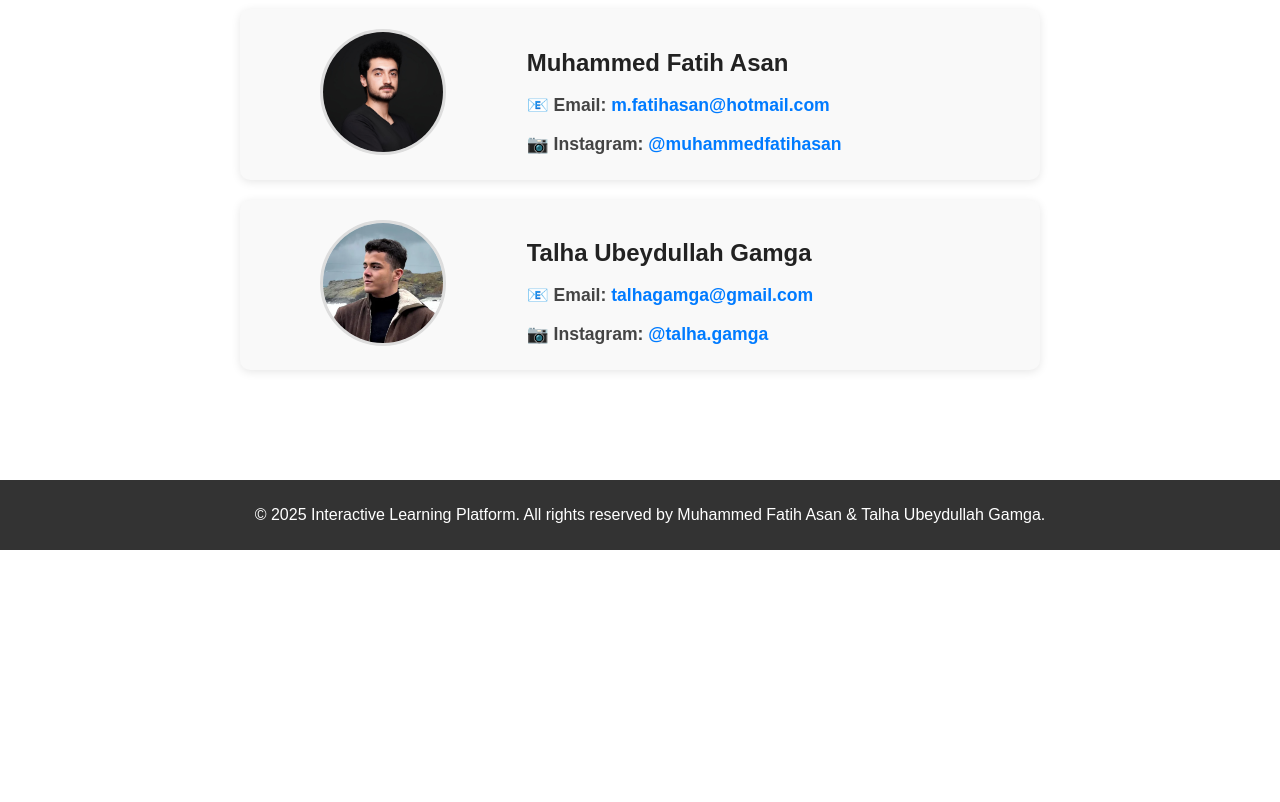
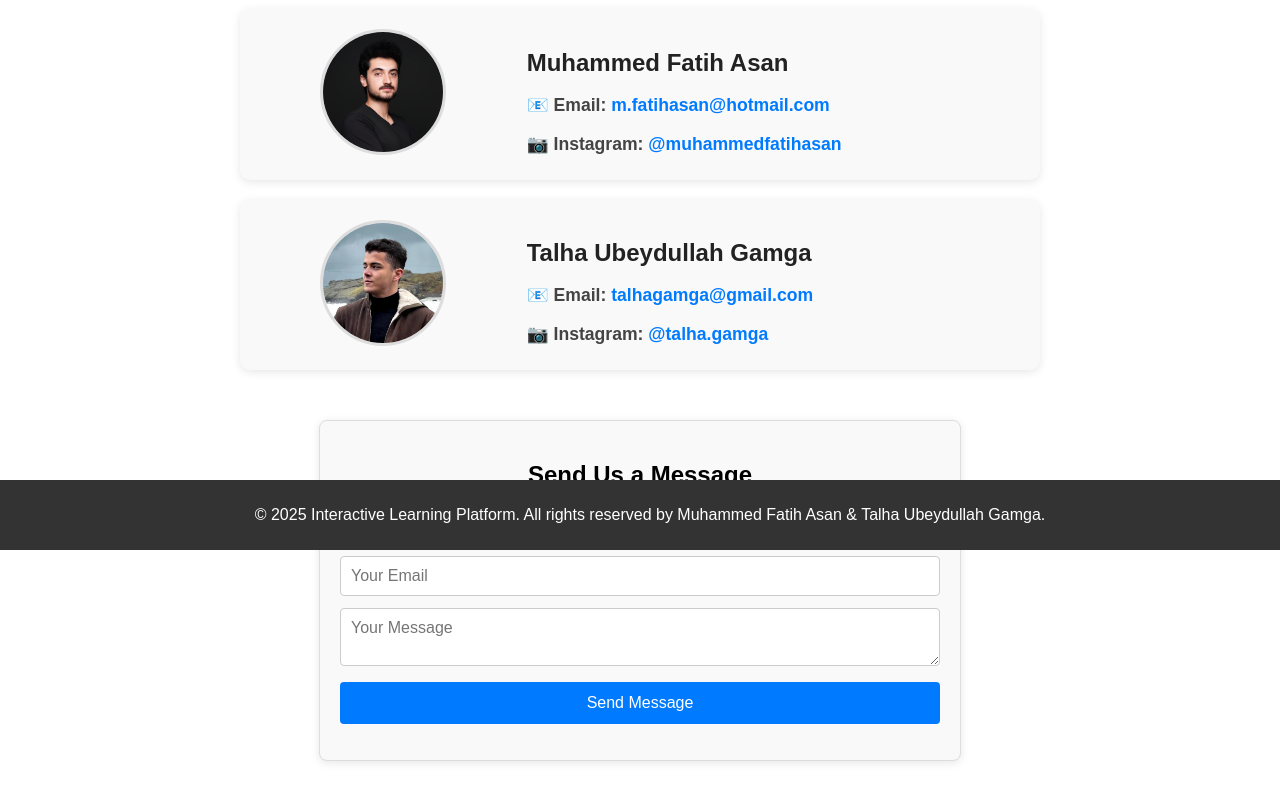
Before and after one commit to MuhammedFatihAsan/Responsive_Web_Design_Project, a plain HTML site: page contact.html in a window 1280 px wide. Shown: the part 250-1052 px from the top of the page. Before the commit the page ends 800 px from the top, so only its background shows below. Drawn offline with Linux system fonts and the light colour scheme.

Commit message:
Contact-Ajax
Contact-Ajax

```diff
--- a/contact.html
+++ b/contact.html
@@ -1,5 +1,6 @@
 <!DOCTYPE html>
 <html lang="en">
+
 <head>
     <meta charset="UTF-8">
     <meta name="viewport" content="width=device-width, initial-scale=1.0">
@@ -7,6 +8,7 @@
     <link rel="stylesheet" href="home_style.css">
     <link rel="stylesheet" href="contact_style.css">
 </head>
+
 <body>
 
     <!-- ORTAK NAVIGATION BAR -->
@@ -24,7 +26,8 @@
             <div class="contact-info">
                 <h2>Muhammed Fatih Asan</h2>
                 <p>📧 <strong>Email:</strong> <a href="mailto:m.fatihasan@hotmail.com">m.fatihasan@hotmail.com</a></p>
-                <p>📷 <strong>Instagram:</strong> <a href="https://www.instagram.com/muhammedfatihasan/" target="_blank">@muhammedfatihasan</a></p>
+                <p>📷 <strong>Instagram:</strong> <a href="https://www.instagram.com/muhammedfatihasan/"
+                        target="_blank">@muhammedfatihasan</a></p>
             </div>
         </section>
 
@@ -36,9 +39,22 @@
             <div class="contact-info">
                 <h2>Talha Ubeydullah Gamga</h2>
                 <p>📧 <strong>Email:</strong> <a href="mailto:talhagamga@gmail.com">talhagamga@gmail.com</a></p>
-                <p>📷 <strong>Instagram:</strong> <a href="https://www.instagram.com/talha.gamga/" target="_blank">@talha.gamga</a></p>
+                <p>📷 <strong>Instagram:</strong> <a href="https://www.instagram.com/talha.gamga/"
+                        target="_blank">@talha.gamga</a></p>
             </div>
         </section>
+
+        <section class="contact-form">
+            <h2>Send Us a Message</h2>
+            <form id="contactForm">
+                <input type="text" id="name" name="name" placeholder="Your Name" required>
+                <input type="email" id="email" name="email" placeholder="Your Email" required>
+                <textarea id="message" name="message" placeholder="Your Message" required></textarea>
+                <button type="submit">Send Message</button>
+            </form>
+            <p id="formFeedback" style="color: green; margin-top: 10px;"></p>
+        </section>
+
     </main>
 
     <!-- FOOTER -->
@@ -50,6 +66,7 @@
 
     <script src="navigation_bar.js"></script>
     <script src="translate_script.js"></script>
+    <script src="contact_ajax.js"></script>
+</body>
 
-</body>
 </html>
--- /dev/null
+++ b/contact_ajax.js
@@ -0,0 +1,29 @@
+document.addEventListener('DOMContentLoaded', function() {
+    const form = document.getElementById('contactForm');
+    const feedback = document.getElementById('formFeedback');
+
+    form.addEventListener('submit', function(e) {
+        e.preventDefault();
+
+        const formData = {
+            name: document.getElementById('name').value,
+            email: document.getElementById('email').value,
+            message: document.getElementById('message').value
+        };
+
+        fetch('https://jsonplaceholder.typicode.com/posts', {  // Simulated API
+            method: 'POST',
+            body: JSON.stringify(formData),
+            headers: { 'Content-Type': 'application/json' }
+        })
+        .then(response => response.json())
+        .then(data => {
+            feedback.textContent = `Thank you ${formData.name}, your message has been sent!`;
+            form.reset();
+        })
+        .catch(error => {
+            feedback.textContent = 'Sorry, there was an error sending your message.';
+            console.error('Error:', error);
+        });
+    });
+});
--- a/contact_style.css
+++ b/contact_style.css
@@ -86,3 +86,52 @@ footer {
     width: 100%;
     bottom: 0;
 }
+
+.contact-form {
+    margin-top: 50px;
+    padding: 20px;
+    background-color: #f9f9f9;
+    border: 1px solid #ddd;
+    border-radius: 8px;
+    max-width: 600px;
+    margin-left: auto;
+    margin-right: auto;
+    box-shadow: 0 2px 8px rgba(0,0,0,0.1);
+}
+
+.contact-form h2 {
+    margin-bottom: 15px;
+    text-align: center;
+}
+
+.contact-form input,
+.contact-form textarea {
+    width: 100%;
+    padding: 10px;
+    margin-bottom: 12px;
+    border: 1px solid #ccc;
+    border-radius: 4px;
+    box-sizing: border-box;
+    font-size: 1rem;
+}
+
+.contact-form button {
+    width: 100%;
+    padding: 12px;
+    background-color: #007BFF;
+    color: white;
+    border: none;
+    border-radius: 4px;
+    cursor: pointer;
+    font-size: 1rem;
+    transition: background-color 0.3s ease;
+}
+
+.contact-form button:hover {
+    background-color: #0056b3;
+}
+
+#formFeedback {
+    text-align: center;
+    font-weight: bold;
+}
```
